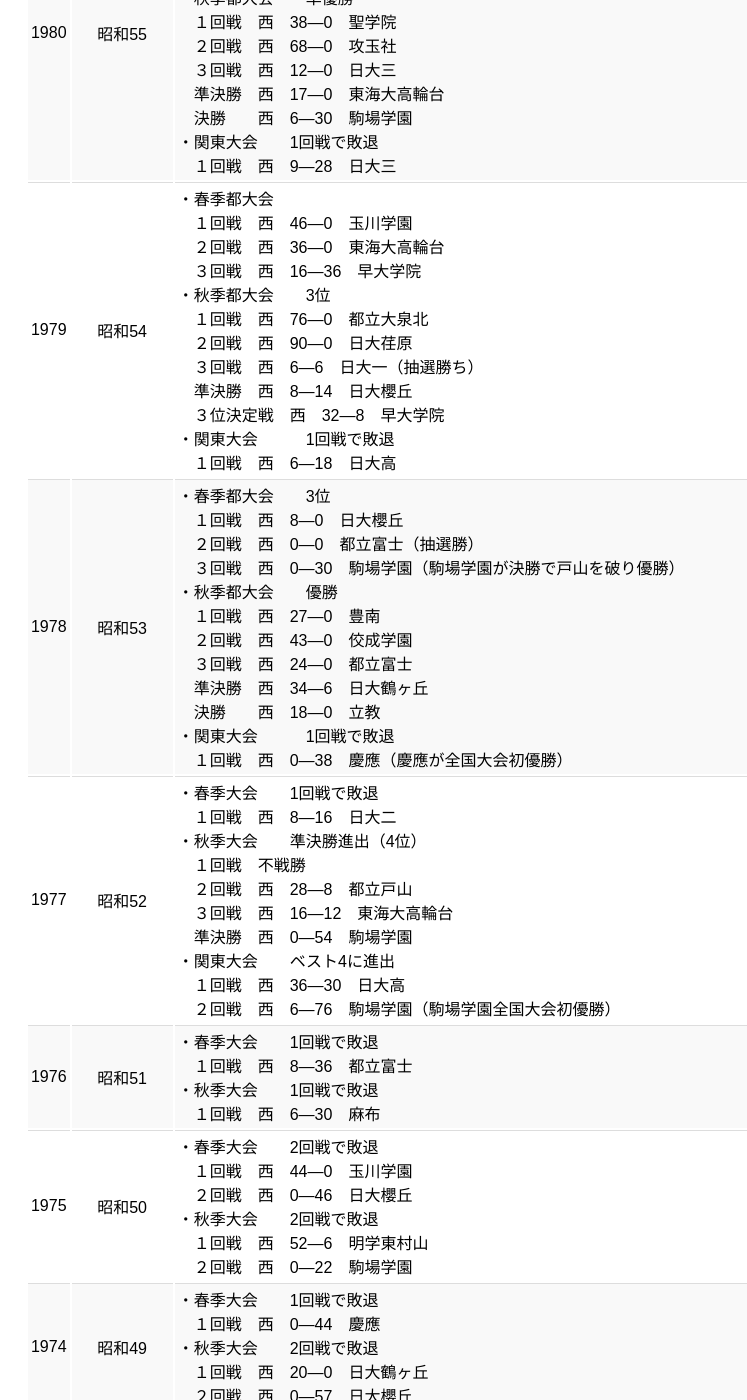
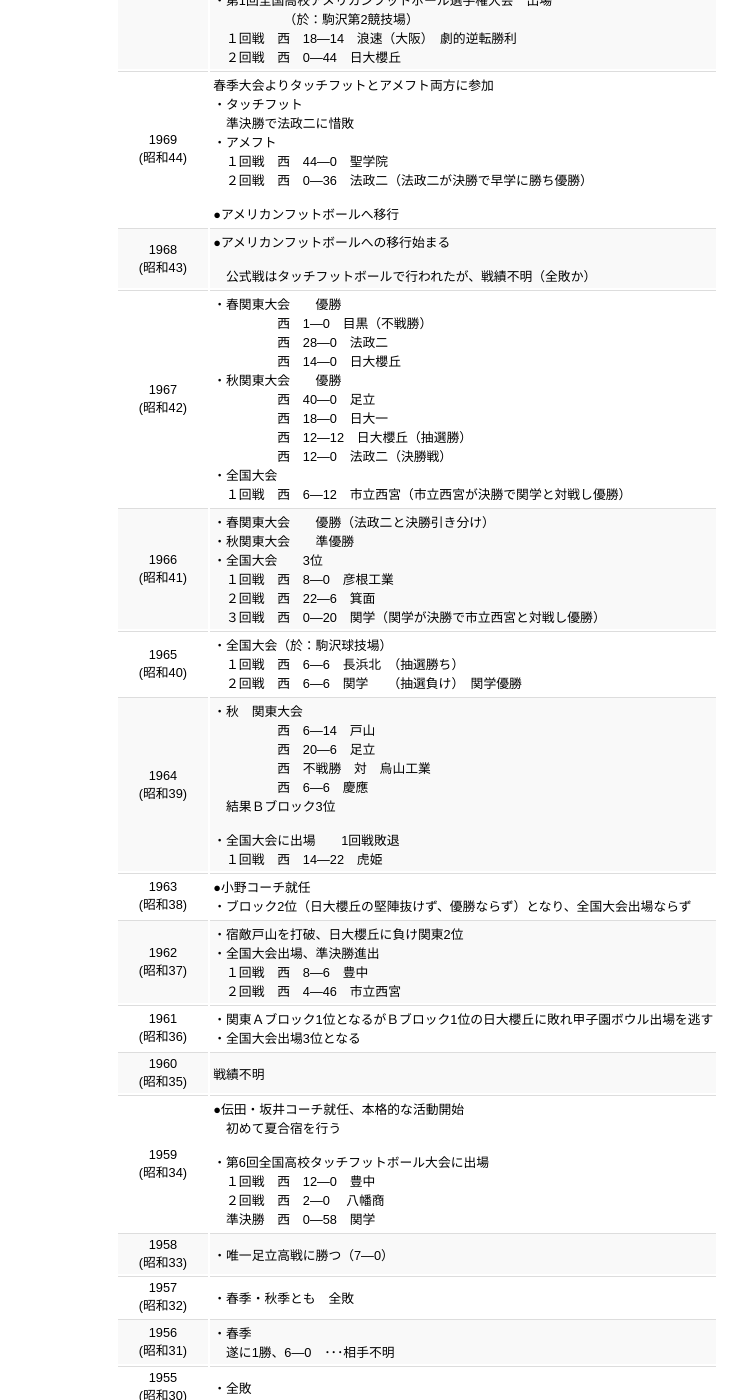
Before and after one commit to numa72/nishi-owls, a Jekyll site: the page built from game/old-games.html, in a window 1280 px wide and 1400 px high, scrolled down 9017 px. Shown: the whole window, without its empty margins (223-970 px from the left). Built offline with Jekyll 4.4.1, drawn with Linux system fonts in a browser that asks for light colours; some web fonts are replaced; some of the changed text lies outside the part shown.

Commit message:
adjust styles of old games page

```diff
--- a/_data/old-games.csv
+++ b/_data/old-games.csv
@@ -1,4 +1,4 @@
-西暦,和暦,戦績
+year,jyear,results
 2017,平成29,"・春季都大会　　準決勝進出（4位）
 　３回戦　西　41―7　合同B（東京電機大学・明法）
 　４回戦　西　28―10　日大鶴ヶ丘
--- a/_sass/game.scss
+++ b/_sass/game.scss
@@ -189,12 +189,13 @@ table.old-game-table {
         border-top: 1px solid #ddd;
         padding: 3px;
 
-        &.col1,
-        &.col2 {
+        font-size: 80%;
+
+        &.col-year {
             text-align: center;
         }
-        &.col3 {
-            white-space: pre;
+        &.col-results {
+            white-space: pre-line;
         }
     }
 
--- a/game/old-games.html
+++ b/game/old-games.html
@@ -10,16 +10,16 @@ title: 過去の戦績
     {% for row in site.data.old-games %}
     {% if forloop.first %}
     <tr>
-        {% for pair in row %}
-        <th>{{ pair[0] }}</th>
-        {% endfor %}
+        <th>年</th>
+        <th>戦績</th>
     </tr>
     {% endif %}
 
     <tr>
-        {% for pair in row %}
-        <td class='col{{ forloop.index }}'>{{ pair[1] }}</td>
-        {% endfor %}
+        <td class='col-year'>
+            {{ row.year }}<br />({{ row.jyear }})
+        </td>
+        <td class='col-results'>{{ row.results }}</td>
     </tr>
     {% endfor %}
 </table>
```
